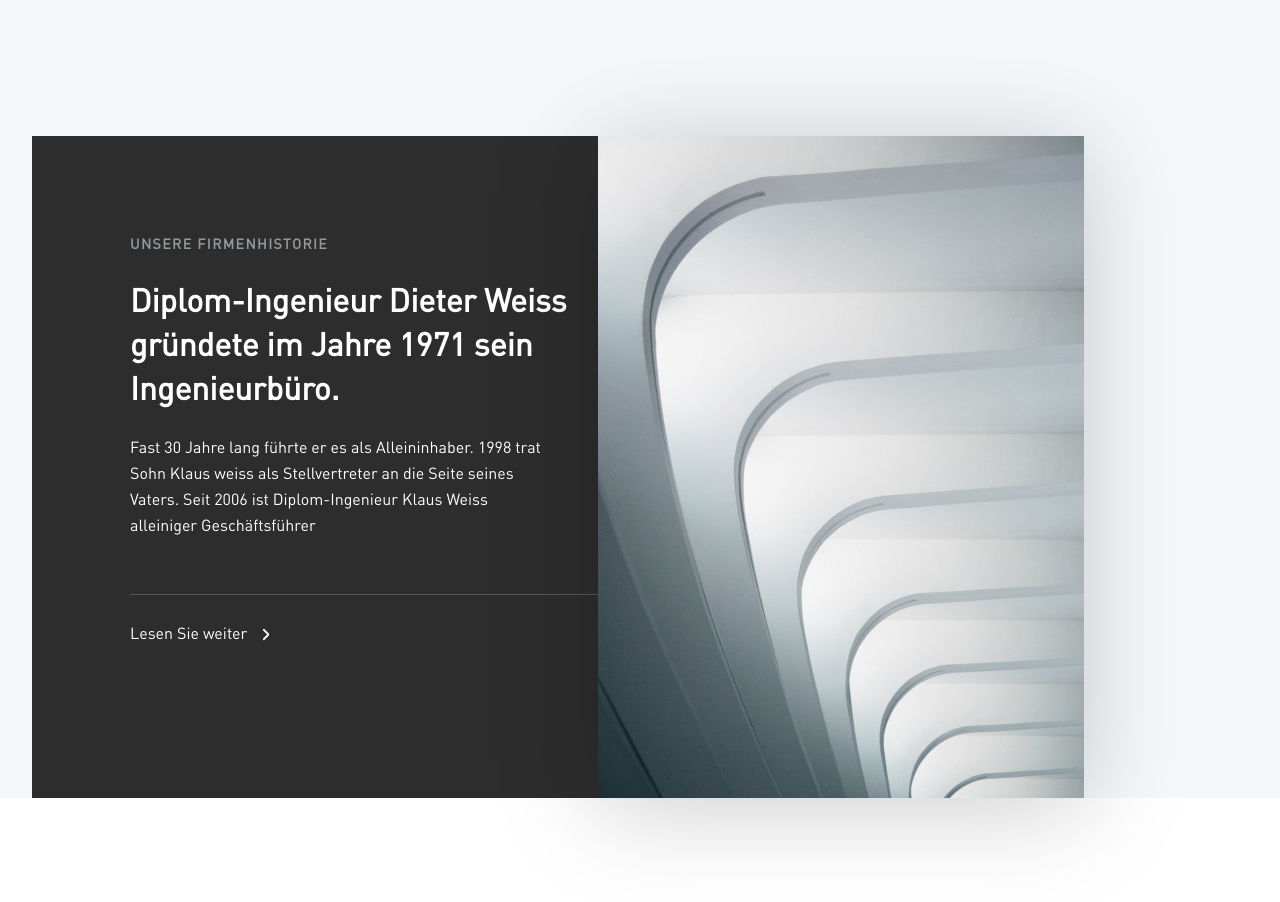
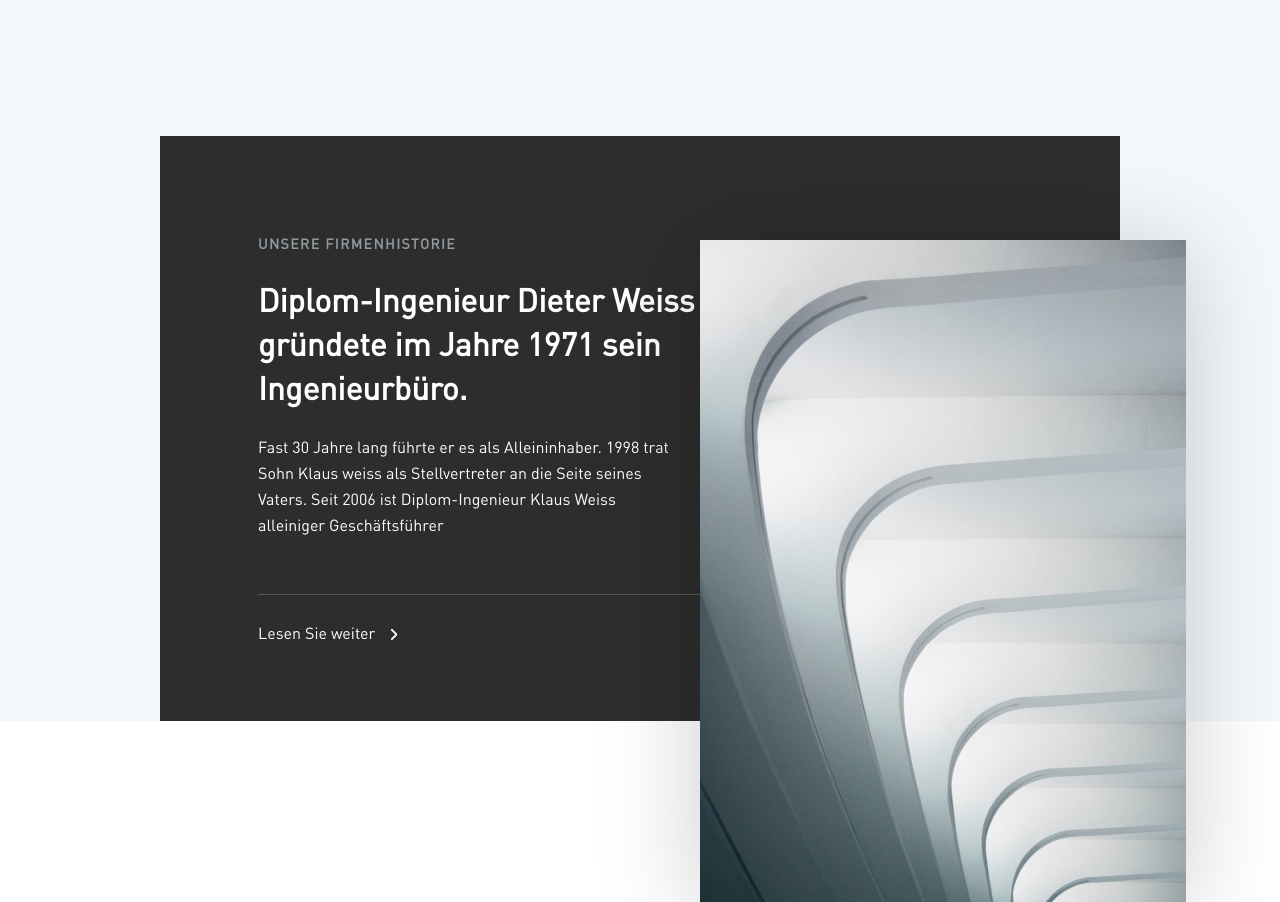
Before and after one commit to Alehnovich-Vladimir/Weiss, a plain HTML site: page index.html in a window 1280 px wide. Shown: the part 1840-2742 px from the top of the page. Drawn offline with Linux system fonts and the light colour scheme.

Commit message:
fix bug history

```diff
--- a/src/scss/components/_articles.scss
+++ b/src/scss/components/_articles.scss
@@ -1,6 +1,3 @@
-.articles__container {
-}
-
 .articles__header {
   display: flex;
   justify-content: space-between;
@@ -39,6 +36,10 @@
   flex-direction: column;
   max-width: 488px;
 
+  @include xl {
+    max-width: 430px;
+  }
+
   .articles__title {
     font-size: $h2;
     line-height: 45px;
@@ -56,6 +57,10 @@
 
 .articles__body {
   padding-bottom: 323px;
+
+  @include xl {
+    padding-bottom: 250px;
+  }
 
   .articles__subtitle {
     letter-spacing: 0.1em;
@@ -76,6 +81,10 @@
     flex-direction: column;
     max-width: 361px;
     padding-top: 32px;
+
+    @include xl {
+      max-width: 305px;
+    }
 
     .article__title {
       font-style: normal;
--- a/src/scss/components/_base.scss
+++ b/src/scss/components/_base.scss
@@ -5,6 +5,19 @@ html {
 .wrapper {
   max-width: 1920px;
   font-family: "DIN Pro";
+}
+
+.button {
+  position: relative;
+  width: 135px;
+  padding: 0px 16px;
+  text-decoration: none;
+  font-weight: bold;
+  letter-spacing: 1.2px;
+  font-size: $text;
+  line-height: 40px;
+  color: $color_1;
+  background: $color_3;
 }
 
 .container {
@@ -24,16 +37,3 @@ html {
     max-width: 90%;
   }
 }
-
-.button {
-  position: relative;
-  width: 135px;
-  padding: 0px 16px;
-  text-decoration: none;
-  font-weight: bold;
-  letter-spacing: 1.2px;
-  font-size: $text;
-  line-height: 40px;
-  color: $color_1;
-  background: $color_3;
-}
--- a/src/scss/components/_history.scss
+++ b/src/scss/components/_history.scss
@@ -3,25 +3,29 @@
 }
 
 .history__container {
-  width: 100%;
+  max-width: 960px;
 }
 
 .history__content {
-  display: flex;
+  position: relative;
   max-width: 1009px;
   margin-bottom: 256px;
   background: #2d2d2d;
   color: $color_1;
 
   @include xl {
-    max-width: 780px;
-    margin-bottom: 80px;
+    width: 800px;
+    margin-bottom: 240px;
   }
 }
 
 .history__content-info {
   max-width: 594px;
   padding: 98px 0 74px 98px;
+
+  @include xl {
+    padding: 68px 0 44px 68px;
+  }
 
   .history__subtitle {
     font-size: $sub;
@@ -89,11 +93,9 @@
 }
 
 .history__image {
-  width: 100%;
-  max-width: 488px;
+  position: absolute;
+  top: 104px;
+  left: 540px;
   min-width: 320px;
   filter: drop-shadow(0px 10px 50px rgba(0, 0, 0, 0.2));
-
-  @include xl {
-  }
 }
```
Also changed, not shown: src/styles/css/main.min.css, 1 other file.
